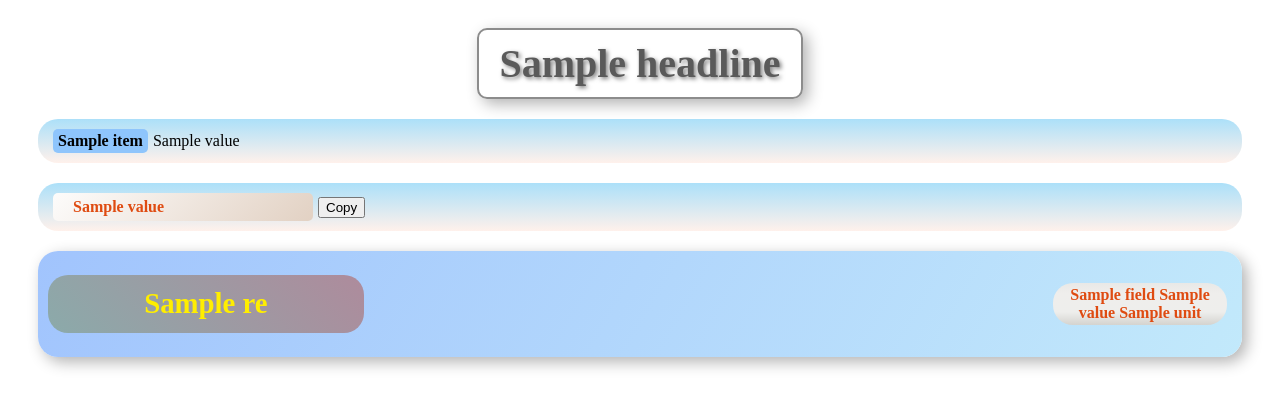
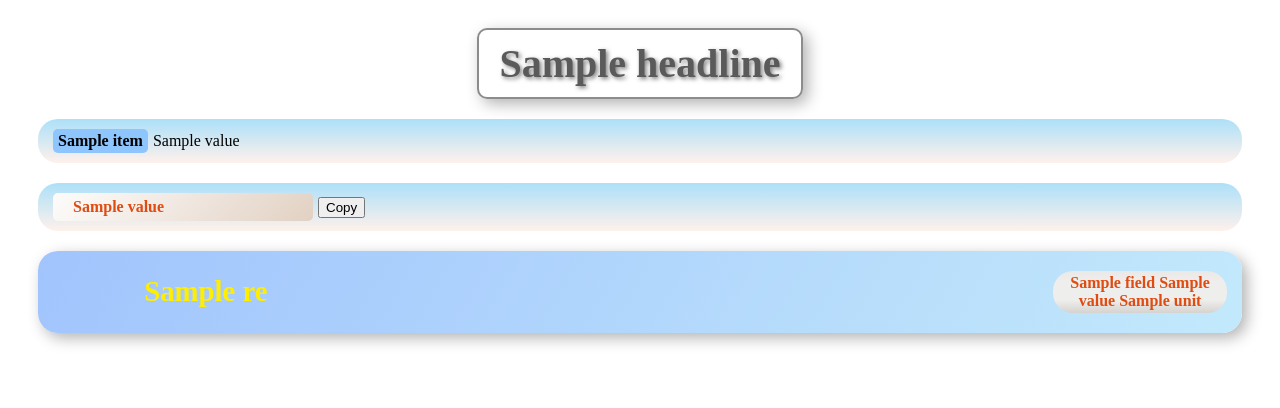
Before and after one commit to PlaxtonFlarion/MemNova, a Python web app: template schematic/templates/unity_template.html in a window 1280 px wide. Shown: the top 408 px of the page. Run offline with Jinja, Linux system fonts and the light colour scheme; the template is opened without the code that fills it: most values are stand-ins (such as "Sample title", 1, 10 or a date in 2020).

Commit message:
bug fixes

```diff
--- a/schematic/templates/unity_template.html
+++ b/schematic/templates/unity_template.html
@@ -158,12 +158,11 @@ This file is licensed under the Memrix :: 记忆星核 License. See the LICENSE.
             flex-direction: column;
             font-size: 1.8em;
             font-weight: bold;
-            line-height: 2.0;
-            margin: 0.67em 0;
+            line-height: 1.8;
+            margin: 10px 0;
             color: #ffee00;
             text-decoration: none;
             border-radius: 20px;
-            background-image: linear-gradient(45deg, #8baaaa 0%, #ae8b9c 100%);
         }
         .access:hover {
             color: aquamarine;
```
